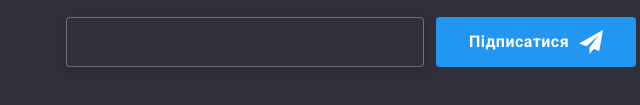
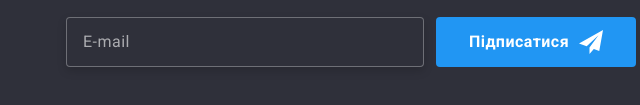
Before and after one commit to fifmka/goit-markup-hw-06, a plain HTML site: page portfolio.html in a window 1280 px wide. Shown: the part 1854-1959 px from the top of the page, 414-1054 px from the left. Drawn offline with nearby package versions, Linux system fonts and the light colour scheme.

Commit message:
Розмітка та стилізація форм
1. Додана стилі до форми.

```diff
--- a/portfolio.html
+++ b/portfolio.html
@@ -254,7 +254,7 @@
                 <h3 class="form-title">підпишіться на розсилку</h3>
                 <form class="form-join" name="form-join" autocomplete="on">
                     <label>
-                            <input class="form-email" type="email" name="email">
+                        <input class="form-email" type="email" name="email" placeholder="E-mail">
                     </label>
                     <button class="sing-button" type="submit">підписатися
                         <svg class="submit-svg" width="24" height="24">
```
Lines whose indentation alone changed are shown as unchanged.
